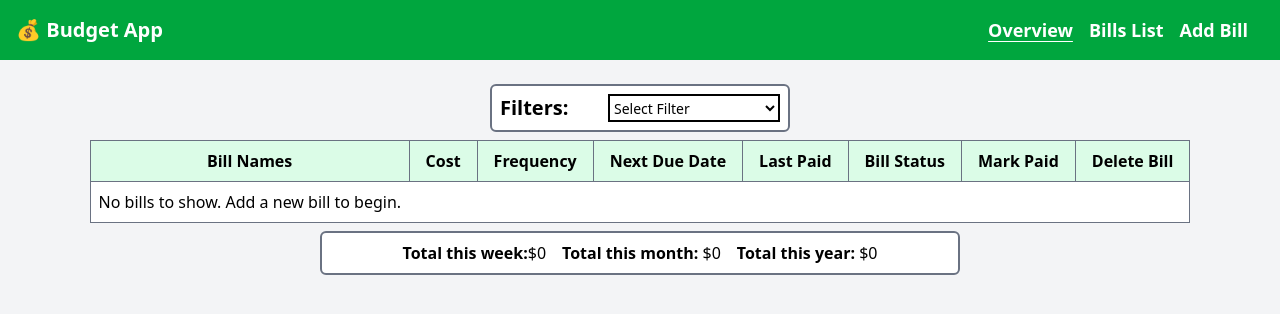
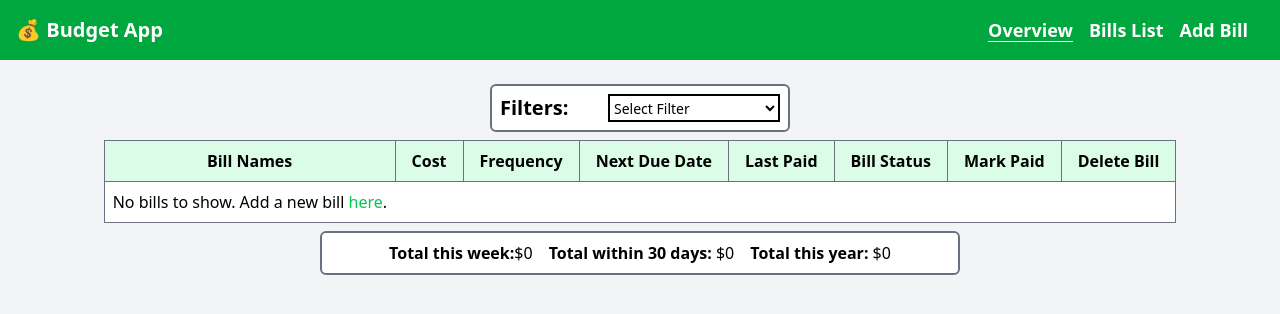
Before and after one commit to NMasters52/budget-app, a React (Vite) app: page / in a window 1280 px wide. Shown: the top 314 px of the page. Built offline with nearby package versions, Linux system fonts and the light colour scheme.

Commit message:
add link to addBills when there are no bills saved

```diff
--- a/src/components/BillsTable.jsx
+++ b/src/components/BillsTable.jsx
@@ -2,6 +2,7 @@ import { useMemo, useState } from 'react'
 import DeleteBills from '../services/DeleteBills'
 import { formatLocaleDate, isBillPaidThisPeriod, markBillAsPaid } from '../utils/dateUtils'
 import BillsTotal from './BillsTotal'
+import { Link } from 'react-router-dom'
 
 
 const BillsTable = ({ bills = [], setBills, today, weekFromToday }) => {
@@ -65,6 +66,8 @@ const BillsTable = ({ bills = [], setBills, today, weekFromToday }) => {
     return {text: 'Pending', color: 'bg-blue-500'};
   }
 
+  const addBillsLinkStyles = "text-green-500 hover:underline hover:underline-offset-4"
+
   return (
     <>
     <div className=" bg-white mb-2 w-[300px] mx-auto flex justify-between border-2 border-gray-500 p-2 rounded-md">
@@ -103,7 +106,7 @@ const BillsTable = ({ bills = [], setBills, today, weekFromToday }) => {
               return (
                 <tr key={bill.id}>
                 <td className="text-center px-4 py-2 border border-black">{bill.title}</td>
-                <td className="text-center px-4 py-2 border border-black">{bill.amount}</td>
+                <td className="text-center px-4 py-2 border border-black">${bill.amount}</td>
                 <td className="text-center px-4 py-2 border border-black">{bill.frequency}</td>
                 <td className="text-center px-4 py-2 border border-black">{formatLocaleDate(bill.nextDue)}</td>
                 <td className="text-center px-4 py-2 border border-black">{formatLocaleDate(bill.lastPaid)}</td>
@@ -123,7 +126,7 @@ const BillsTable = ({ bills = [], setBills, today, weekFromToday }) => {
             })
           ) :
           <tr>
-            <td className="p-2">No bills to show. Add a new bill to begin.</td>
+            <td className="p-2">No bills to show. Add a new bill <Link to="/addBill" className={addBillsLinkStyles}>here</Link>.</td>
           </tr>
           }
         </tbody>
--- a/src/components/BillsTotal.jsx
+++ b/src/components/BillsTotal.jsx
@@ -19,7 +19,7 @@ const BillsTotal = ({ bills, today, weekFromToday }) => {
   return (
     <div className="w-1/2 border-2 bg-white border-gray-500 flex justify-center mx-auto space-x-4 p-2 rounded-md mt-2">
         <strong>Total this week:<span className="text-md font-normal">${totalThisWeek}</span></strong>
-        <strong>Total this month: <span className="text-md font-normal">${totalThisMonth}</span></strong>
+        <strong>Total within 30 days: <span className="text-md font-normal">${totalThisMonth}</span></strong>
         <strong>Total this year: <span className="text-md font-normal">${totalThisYear}</span></strong>
     </div>
   )
```
